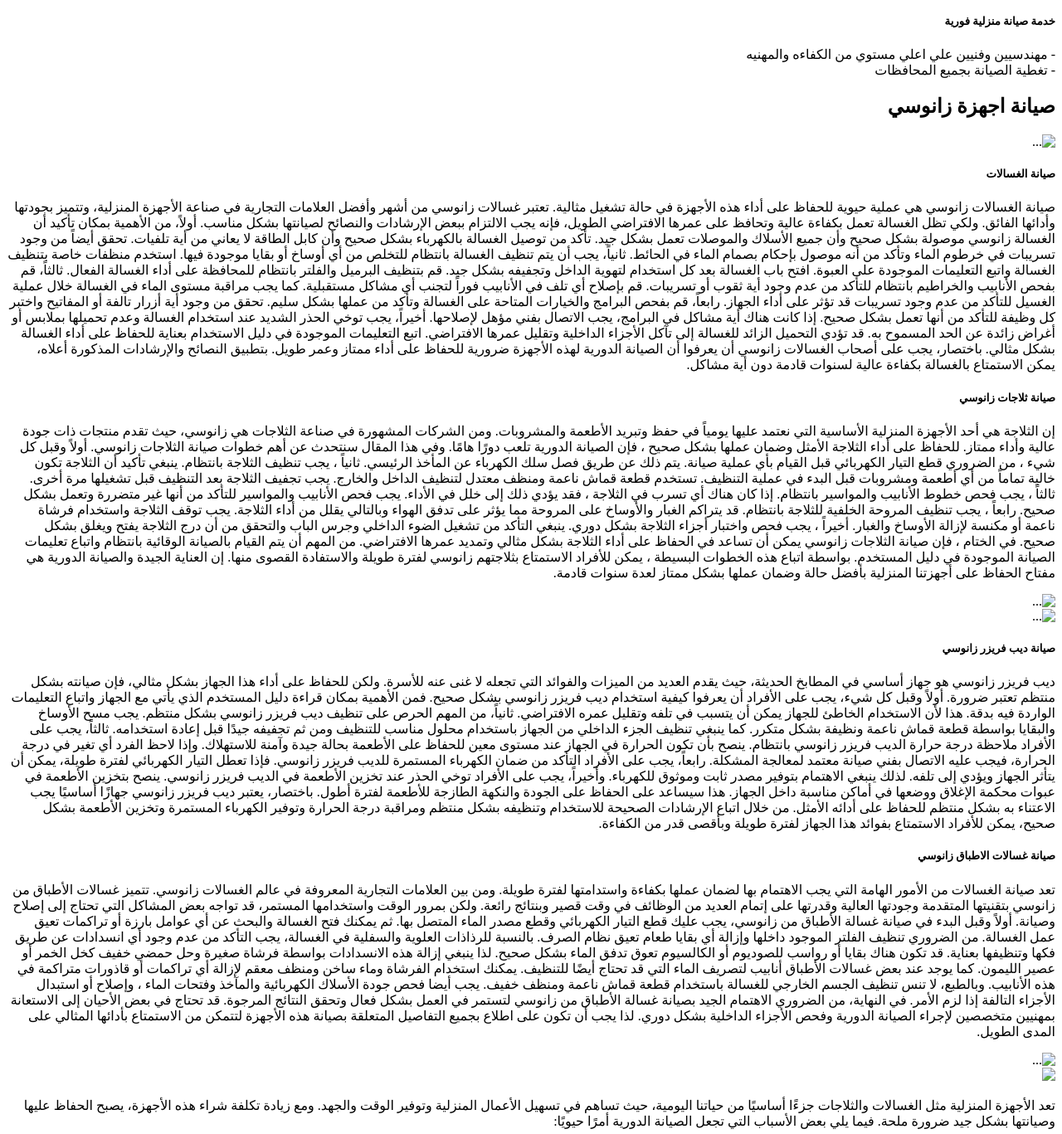
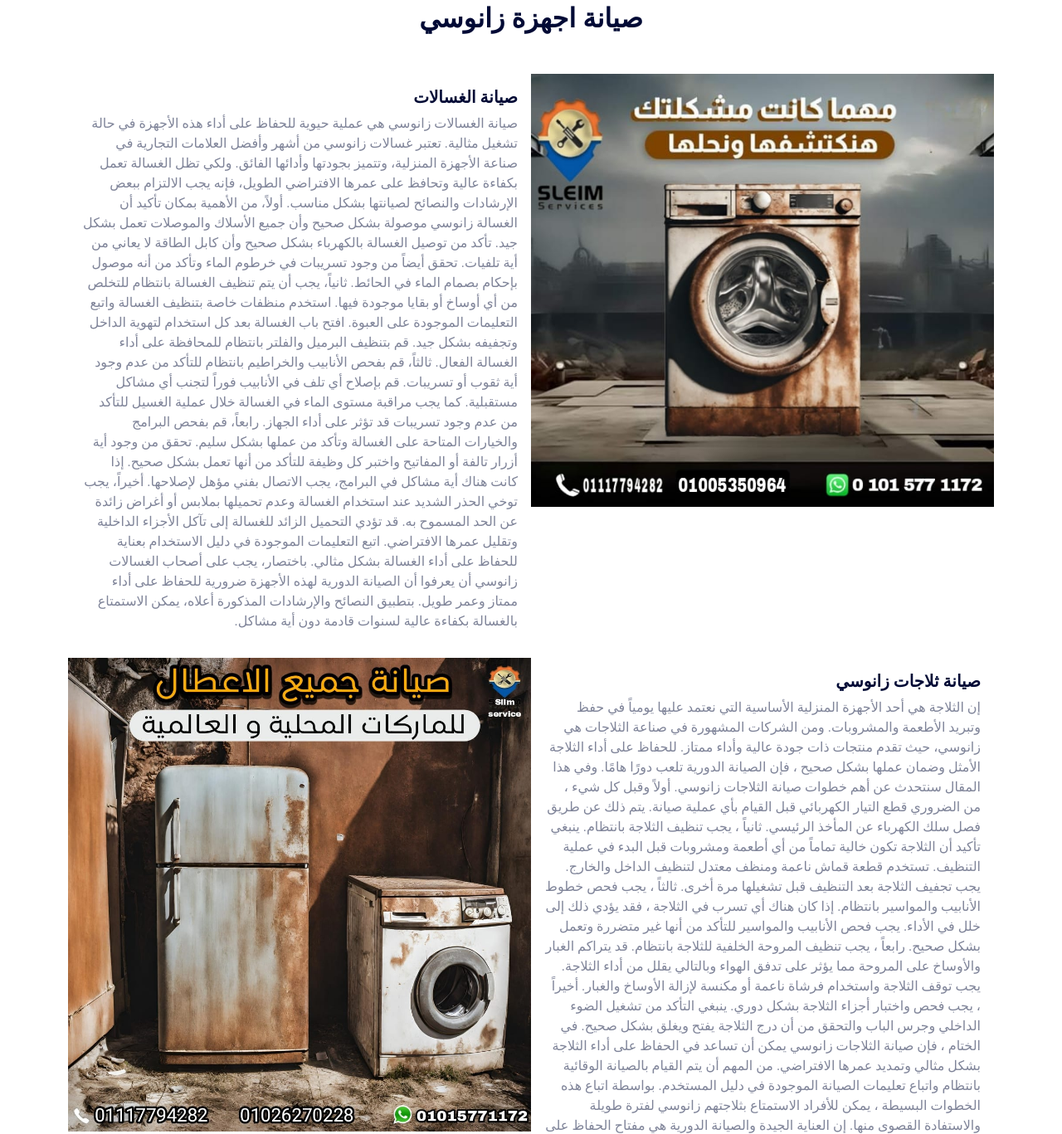
Before and after one commit to kbaka73/sliem, a plain HTML site: page Almarkat/zanussi/index.html in a window 1280 px wide. Shown: the part 870-2237 px from the top of the page at 83% size. Drawn offline with nearby package versions, Linux system fonts and the light colour scheme; files that its build step writes are made by us from their sources; the site is published under a folder, as on GitHub Pages, so addresses that start at the root find nothing.

Commit message:
Update index.html

```diff
--- a/Almarkat/zanussi/index.html
+++ b/Almarkat/zanussi/index.html
@@ -5,19 +5,19 @@
   <meta charset="UTF-8" />
   <meta name="viewport" content="width=device-width, initial-scale=1.0" />
   <!-- lip css -->
-  <link rel="stylesheet" href="/lip/css/bootstrap.min.css" />
+  <link rel="stylesheet" href="../lip/css/bootstrap.min.css" />
   <link rel="stylesheet" href="https://cdnjs.cloudflare.com/ajax/libs/font-awesome/6.5.1/css/all.min.css"
     integrity="sha512-DTOQO9RWCH3ppGqcWaEA1BIZOC6xxalwEsw9c2QQeAIftl+Vegovlnee1c9QX4TctnWMn13TZye+giMm8e2LwA=="
     crossorigin="anonymous" referrerpolicy="no-referrer" />
   <!-- css link -->
-  <link rel="stylesheet" href="/lip/css/style.css" />
+  <link rel="stylesheet" href="../lip/css/style.css" />
   <title>زانوسي</title>
 </head>
 
 <body>
   <nav class="navbar navbar-expand-lg bg-body-tertiary">
     <div class="container-fluid">
-      <a class="navbar-brand logo" href="#"><img src="/lip/img/logo.jpg" alt="" width="150"></a>
+      <a class="navbar-brand logo" href="#"><img src="../lip/img/logo.jpg" alt="" width="150"></a>
       <button class="navbar-toggler" type="button" data-bs-toggle="collapse" data-bs-target="#navbarSupportedContent"
         aria-controls="navbarSupportedContent" aria-expanded="false" aria-label="Toggle navigation">
         <span class="navbar-toggler-icon"></span>
@@ -127,7 +127,7 @@
       <div class="card mb-3">
         <div class="row g-0">
           <div class="col-md-6">
-            <img src="/lip/img/4.jpg" width="" class="img-fluid rounded-start" alt="..." />
+            <img src="../lip/img/4.jpg" width="" class="img-fluid rounded-start" alt="..." />
           </div>
           <div class="col-md-6">
             <div class="card-body">
@@ -209,14 +209,14 @@
             </div>
           </div>
           <div class="col-md-6">
-            <img src="/lip/img/2.jpg" width="" class="img-fluid rounded-start" alt="..." />
+            <img src="../lip/img/2.jpg" width="" class="img-fluid rounded-start" alt="..." />
           </div>
         </div>
       </div>
       <div class="card mb-3">
         <div class="row g-0">
           <div class="col-md-6">
-            <img src="/lip/img/3.jpg" width="" class="img-fluid rounded-start" alt="..." />
+            <img src="../lip/img/3.jpg" width="" class="img-fluid rounded-start" alt="..." />
           </div>
           <div class="col-md-6">
             <div class="card-body">
@@ -294,7 +294,7 @@
             </div>
           </div>
           <div class="col-md-6">
-            <img src="/lip/img/1.jpg" width="" class="img-fluid rounded-start" alt="..." />
+            <img src="../lip/img/1.jpg" width="" class="img-fluid rounded-start" alt="..." />
           </div>
         </div>
       </div>
@@ -307,7 +307,7 @@
     <div class="card one mb-3">
       <div class="row g-0">
         <div class="col-md-4">
-          <img src="/lip/img/bg.jpg" class="img-fluid rounded-start" />
+          <img src="../lip/img/bg.jpg" class="img-fluid rounded-start" />
         </div>
         <div class="col-md-8">
           <div class="card-body">
@@ -533,7 +533,7 @@
     </a>
   </div>
   <!-- js lip -->
-  <script src="/lip/js/bootstrap.bundle.min.js"></script>
+  <script src="../lip/js/bootstrap.bundle.min.js"></script>
 </body>
 
 </html>
```
